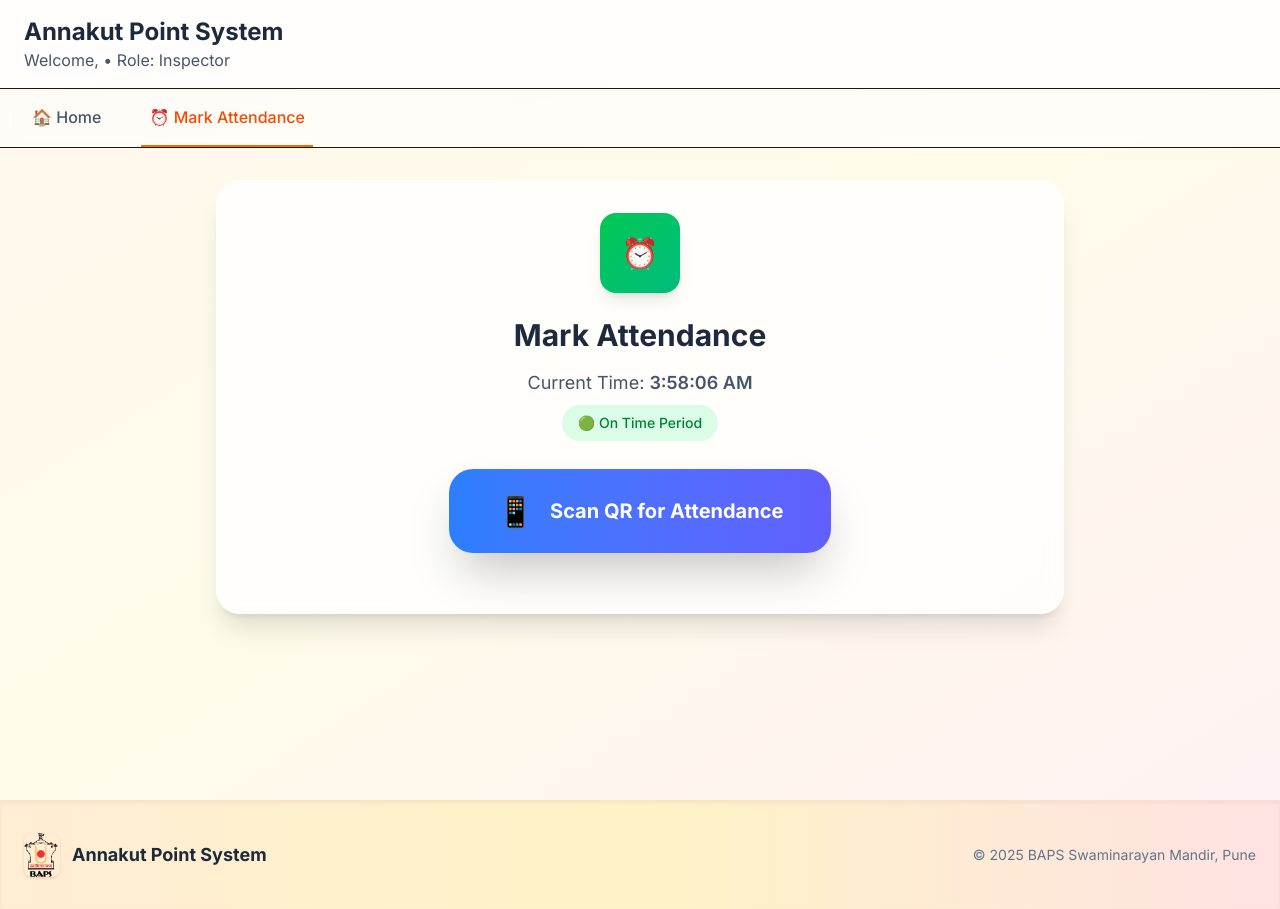
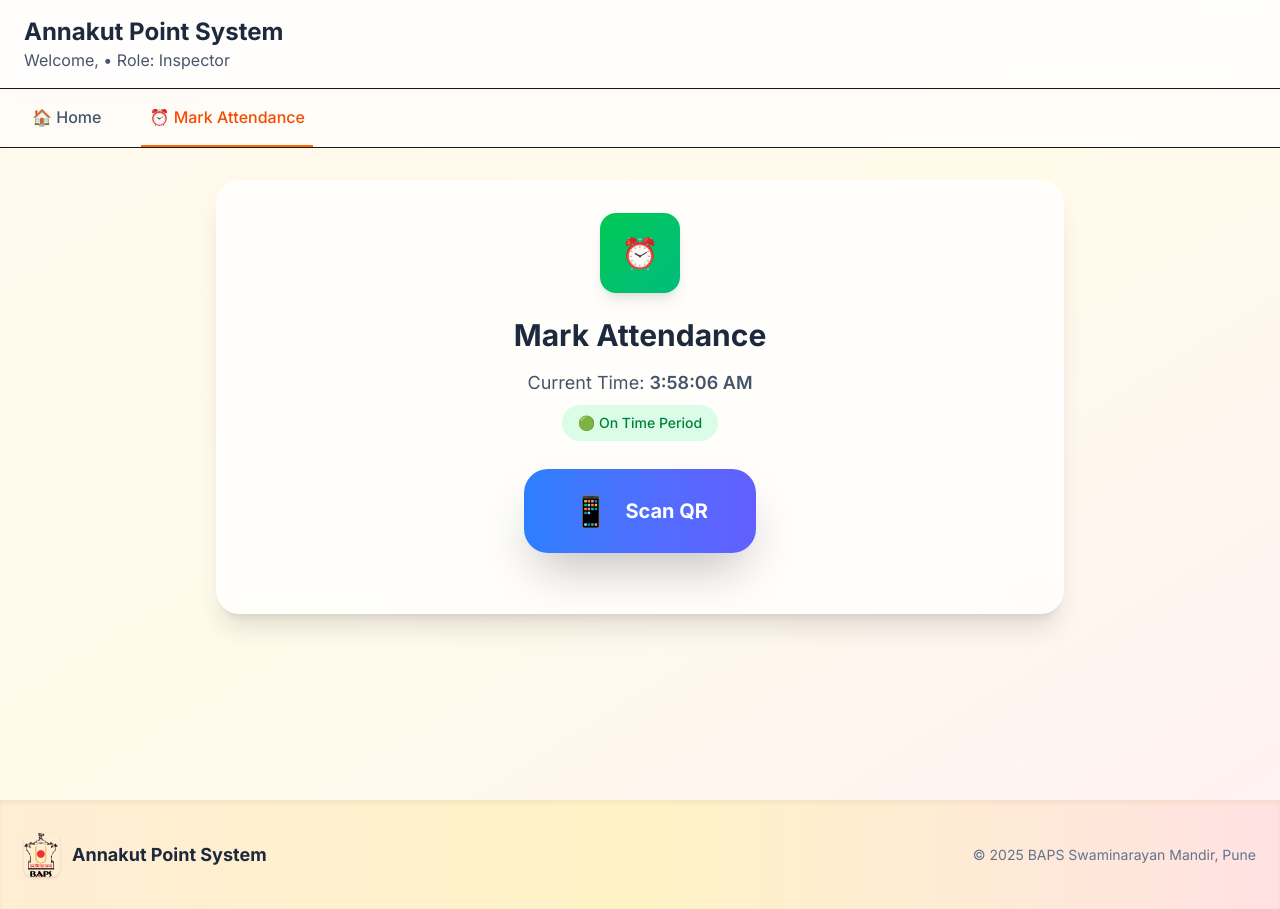
Before and after one commit to Harikrishna-Mac/Annakut_points, a Next.js app: page /attendance in a window 1280 px wide. Built offline with nearby package versions, Linux system fonts and the light colour scheme; no server answers.

Commit message:
attendance page updated

```diff
--- a/app/attendance/page.tsx
+++ b/app/attendance/page.tsx
@@ -323,7 +323,7 @@
               >
                 <span className="text-3xl">📱</span>
                 <span>
-                  {isScanning ? "Scanner Active..." : "Scan QR for Attendance"}
+                  {isScanning ? "Scanner Active..." : "Scan QR"}
                 </span>
               </button>
             </div>
```
